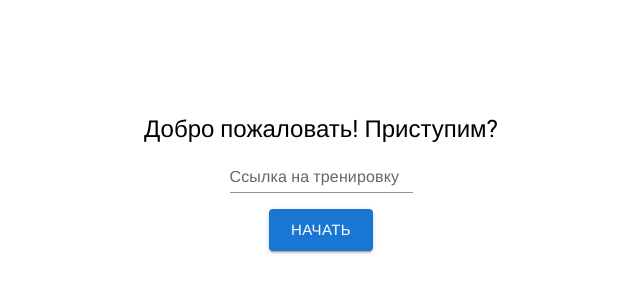
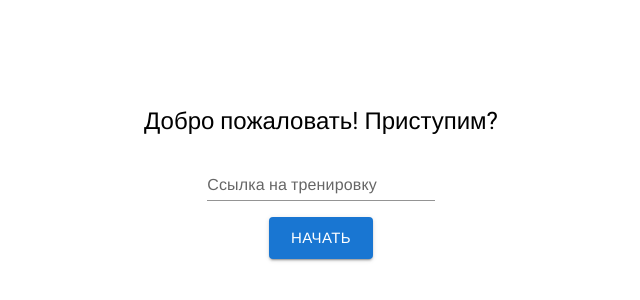
Before and after one commit to Dzybaty/exerciser, a React (Create React App) app: page / in a window 1280 px wide. Shown: the part 214-514 px from the top of the page, without its empty margins (319-959 px from the left). Built offline with nearby package versions, Linux system fonts and the light colour scheme; a web font is replaced by a local one.

Commit message:
Add last url saving

```diff
--- a/src/features/start-screen/start-screen.tsx
+++ b/src/features/start-screen/start-screen.tsx
@@ -3,6 +3,8 @@ import Box from '@mui/material/Box';
 import Button from '@mui/material/Button';
 import Typography from '@mui/material/Typography';
 import TextField from '@mui/material/TextField';
+
+import { getLastStoredURL, setLastStoredURL } from './utils';
 
 type StartScreenPropsT = {
   setExreciseUrl: (url: string) => void;
@@ -10,7 +12,7 @@ type StartScreenPropsT = {
 
 function StartScreen({ setExreciseUrl }: StartScreenPropsT) {
   const [validationError, setValidationError] = useState('');
-  const [url, setUrl] = useState('');
+  const [url, setUrl] = useState(getLastStoredURL());
 
   const validateUrl = (value: string) => {
     return /https:\/\/api.npoint.io\/(\d\w+)/.test(value);
@@ -27,6 +29,7 @@ function StartScreen({ setExreciseUrl }: StartScreenPropsT) {
       return;
     }
 
+    setLastStoredURL(url);
     setExreciseUrl(url);
   };
 
@@ -41,10 +44,12 @@ function StartScreen({ setExreciseUrl }: StartScreenPropsT) {
         justifyContent: 'center',
       }}
     >
-      <Typography variant="h5" sx={{ textAlign: 'center' }}>
+      <Typography variant="h5" sx={{ textAlign: 'center', mb: 2 }}>
         Добро пожаловать! Приступим?
       </Typography>
       <TextField
+        sx={{ minWidth: '18%' }}
+        value={url}
         error={!!validationError}
         helperText={validationError || ''}
         label="Ссылка на тренировку"
--- /dev/null
+++ b/src/features/start-screen/utils.ts
@@ -0,0 +1,3 @@
+export const getLastStoredURL = () => localStorage.getItem('lastUsedURL') || '';
+
+export const setLastStoredURL = (url: string) => localStorage.setItem('lastUsedURL', url);
```
